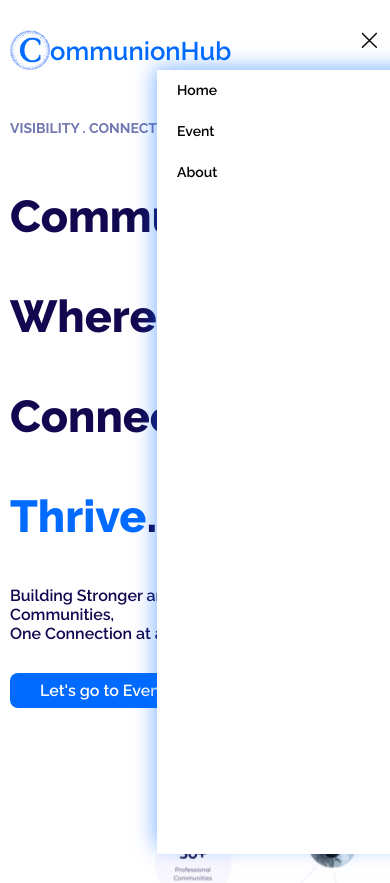
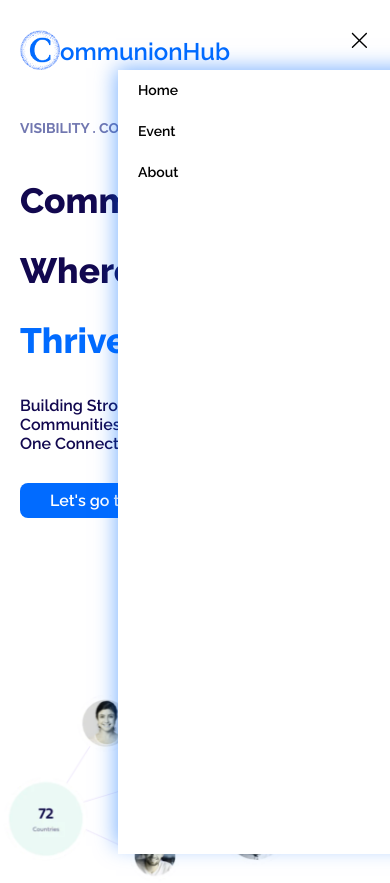
Before and after one commit to shsobur/CommunionHub, a React (Vite) app: page / in a window 390 px wide. Shown: the top 883 px of the page. Built offline with nearby package versions, Linux system fonts and the light colour scheme.

Commit message:
Change some style on home page

```diff
--- a/src/Style/Banner.css
+++ b/src/Style/Banner.css
@@ -14,7 +14,7 @@
   justify-content: flex-start;
   width: 45%;
   height: 100%;
-  padding-left: 10px;
+  padding-left: 30px;
 }
 
 .banner_left_content p {
@@ -62,6 +62,7 @@
   justify-content: center;
   width: 55%;
   height: 100%;
+  padding-right: 15px;
 }
 
 /* Responsive style__ */
@@ -135,8 +136,13 @@
 }
 
 @media screen and (max-width: 475px) {
+  .banner_left_side_container {
+    padding-left: 20px;
+  }
+
   .banner_left_content h1 {
-    font-size: 2.8rem;
+    font-size: 2.2rem;
+    line-height: 70px;
   }
 }
 
--- a/src/Style/Footer.css
+++ b/src/Style/Footer.css
@@ -1,6 +1,6 @@
 footer {
   margin-top: 100px;
-  padding: 100px 20px;
+  padding: 100px 30px;
   color: #ffffff;
   background-color: #02132b;
 }
@@ -190,3 +190,17 @@ footer {
     grid-column: span 5;
   }
 }
+
+@media screen and (max-width: 475px) {
+  .footer_menu_container h2 {
+    font-size: 16px;
+  }
+
+  .footer_contact_container h2 {
+    font-size: 16px;
+  }
+
+  .footer_social_contact_container h2 {
+    font-size: 16px;
+  }
+}
--- a/src/Style/Navbar.css
+++ b/src/Style/Navbar.css
@@ -14,6 +14,7 @@
   margin: 0 auto;
   max-width: 1536px;
   background-color: #ffffff;
+  padding: 0 10px;
 }
 
 /* Styleing the bavbar contant__ */
@@ -113,7 +114,7 @@
     justify-content: flex-start;
     gap: 20px;
     height: calc(100vh - 60px);
-    width: 70%;
+    width: 80%;
     padding: 10px 20px;
     top: 70px;
     right: -40px;
@@ -130,7 +131,7 @@
 
 @media screen and (max-width: 475px) {
   .navbar_image_outer_container span {
-    font-size: 1.6rem;
+    font-size: 1.5rem;
   }
 
   .navbar_image_outer_container img {
```
